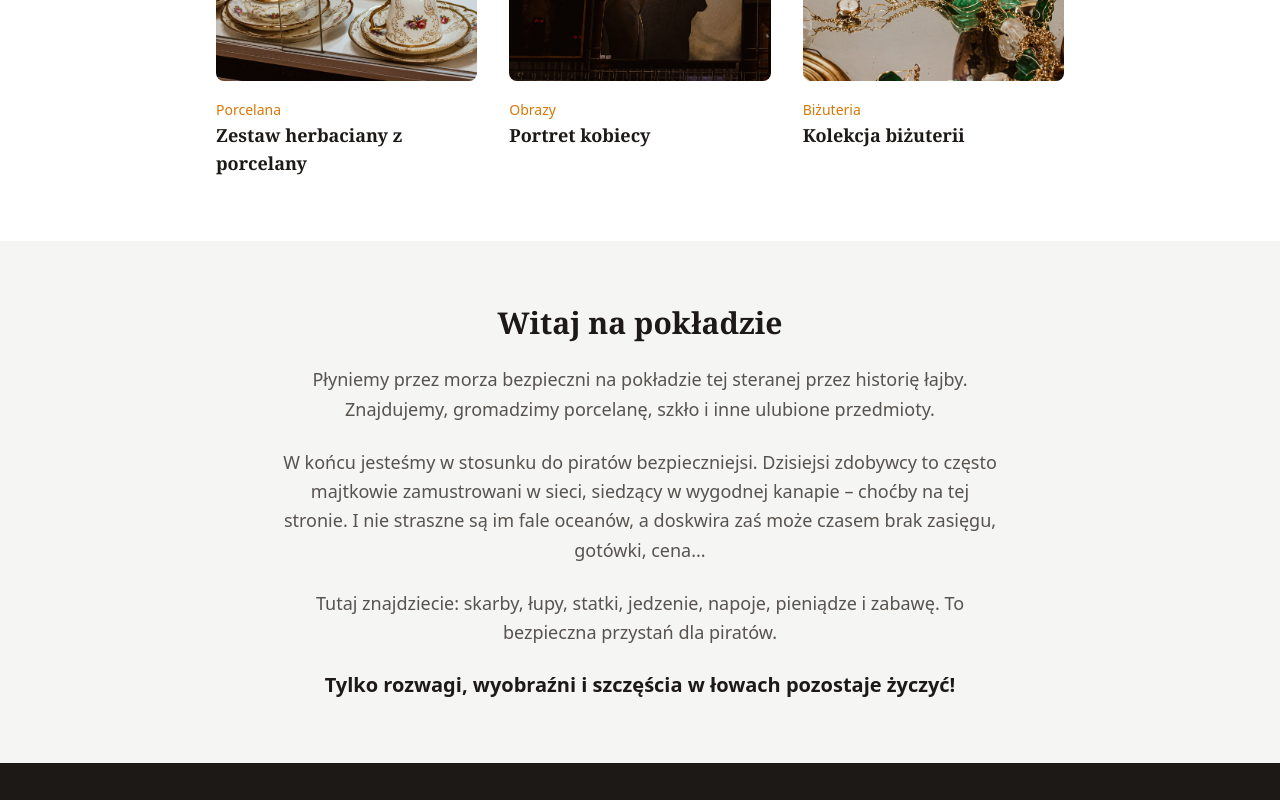
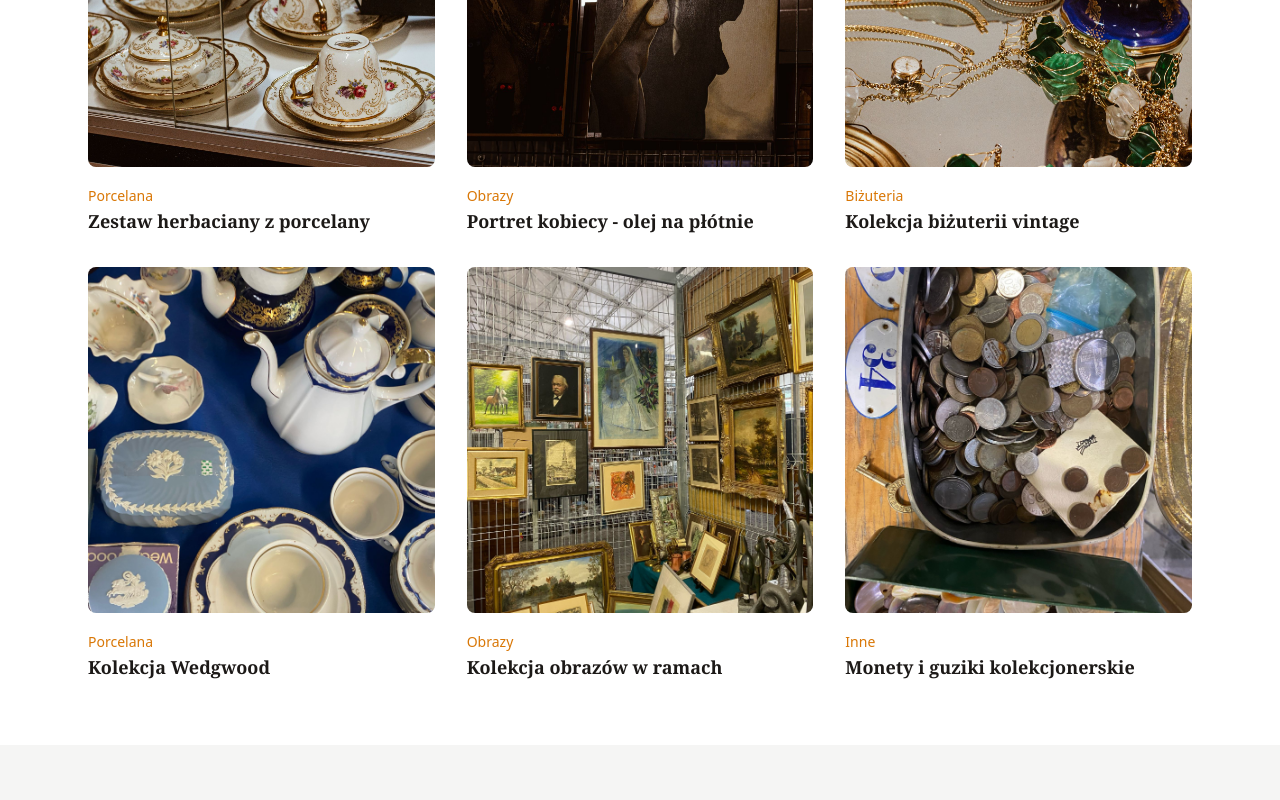
Before and after one commit to MOUVAL/czarnaperelka, a Next.js app: page / in a window 1280 px wide. Shown: the part 960-1760 px from the top of the page. Built offline with nearby package versions, Linux system fonts and the light colour scheme; a web font is replaced by a local one.

Commit message:
Restore all 6 products with lazy loading optimization

```diff
--- a/src/app/page.tsx
+++ b/src/app/page.tsx
@@ -1,11 +1,13 @@
 import Image from "next/image";
 
 export default function Home() {
-  // Only 3 featured products for faster loading
   const products = [
     { name: "Zestaw herbaciany z porcelany", image: "/images/products/img-08.50.51.jpg", category: "Porcelana" },
-    { name: "Portret kobiecy", image: "/images/products/img-08.50.53.jpg", category: "Obrazy" },
-    { name: "Kolekcja biżuterii", image: "/images/products/img-08.50.56.jpg", category: "Biżuteria" },
+    { name: "Portret kobiecy - olej na płótnie", image: "/images/products/img-08.50.53.jpg", category: "Obrazy" },
+    { name: "Kolekcja biżuterii vintage", image: "/images/products/img-08.50.56.jpg", category: "Biżuteria" },
+    { name: "Kolekcja Wedgwood", image: "/images/products/img-08.50.59.jpg", category: "Porcelana" },
+    { name: "Kolekcja obrazów w ramach", image: "/images/products/img-08.50.58.jpg", category: "Obrazy" },
+    { name: "Monety i guziki kolekcjonerskie", image: "/images/products/img-08.51.01.jpg", category: "Inne" },
   ];
 
   return (
@@ -39,11 +41,11 @@ export default function Home() {
         </div>
       </section>
 
-      {/* Products Grid - Only 3 */}
+      {/* Products Grid - All 6 */}
       <section className="py-16 bg-white">
-        <div className="max-w-4xl mx-auto px-6">
+        <div className="max-w-6xl mx-auto px-6">
           <h2 className="font-serif text-3xl font-bold text-center mb-12">Nasze Skarby</h2>
-          <div className="grid md:grid-cols-3 gap-8">
+          <div className="grid md:grid-cols-2 lg:grid-cols-3 gap-8">
             {products.map((product, i) => (
               <div key={i} className="group">
                 <div className="relative w-full aspect-square rounded-lg overflow-hidden bg-stone-100 mb-4">
@@ -51,7 +53,7 @@ export default function Home() {
                     src={product.image}
                     alt={product.name}
                     fill
-                    sizes="(max-width: 768px) 100vw, 33vw"
+                    sizes="(max-width: 768px) 100vw, (max-width: 1024px) 50vw, 33vw"
                     className="object-cover group-hover:scale-105 transition-transform duration-300"
                     loading="lazy"
                   />
```
